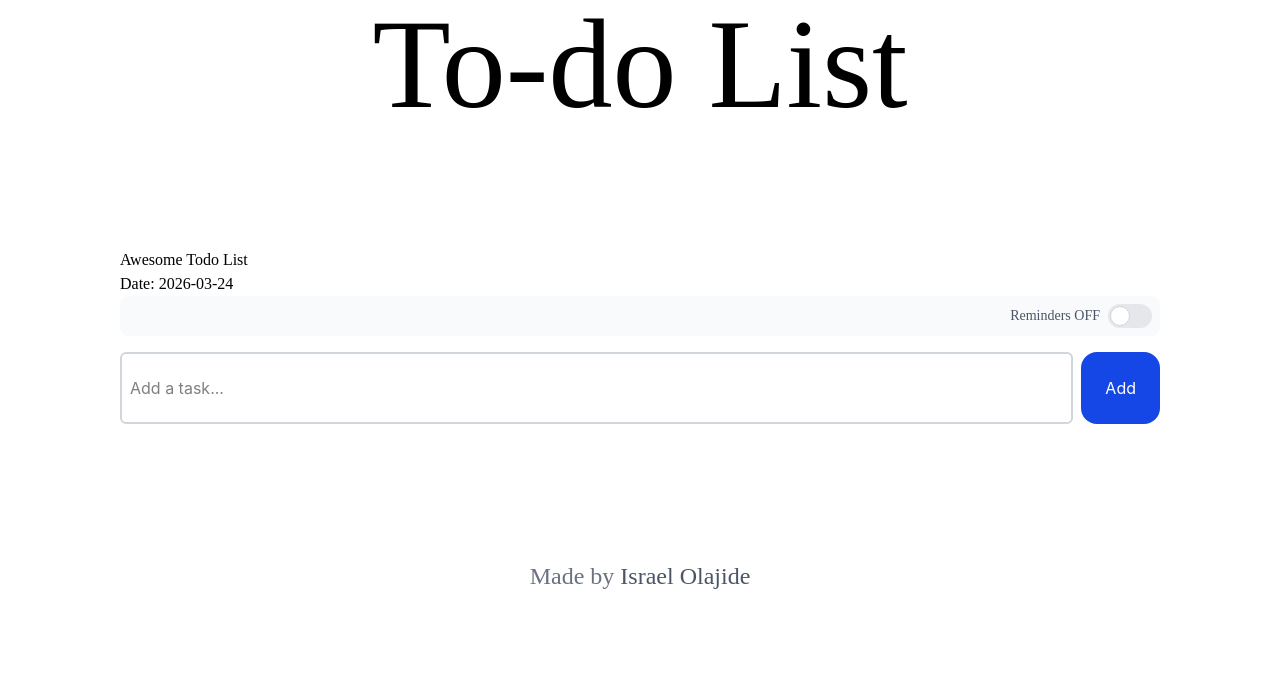
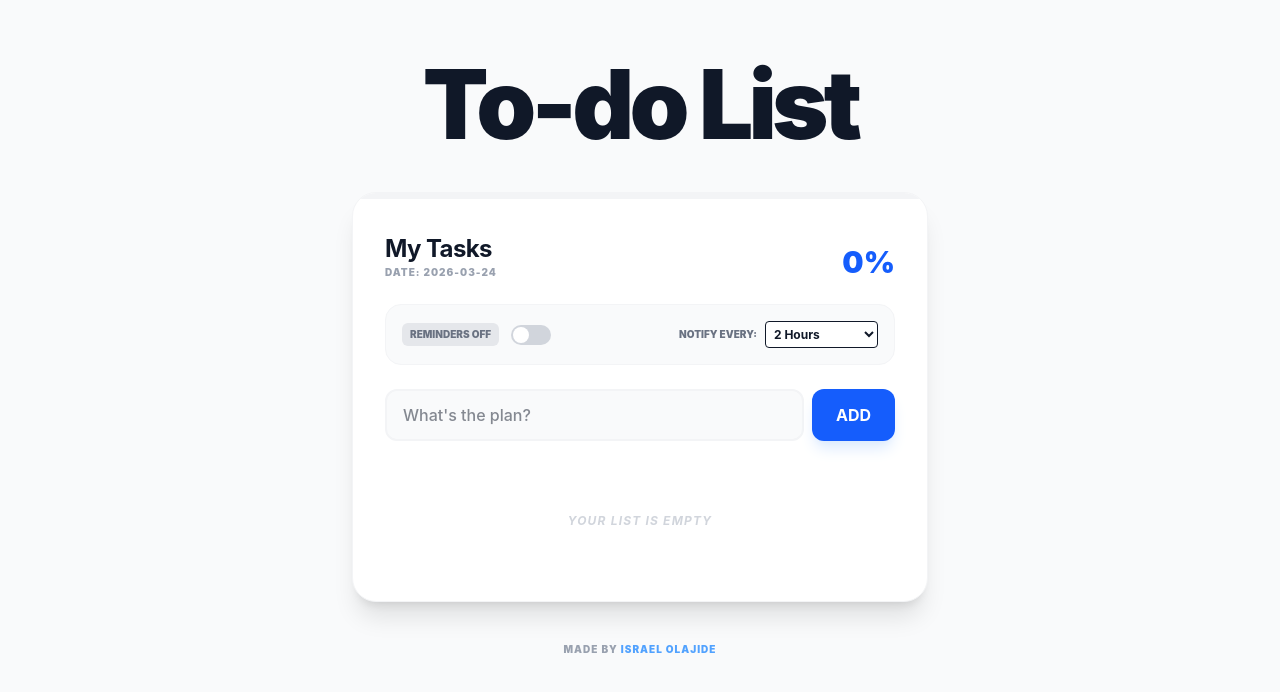
Before and after one commit to Israel122-lab/To-do, a React (Vite) app: page / in a window 1280 px wide. Shown: the top 692 px of the page. Built offline with nearby package versions, Linux system fonts and the light colour scheme.

Commit message:
updated functionalities

```diff
--- a/package.json
+++ b/package.json
@@ -11,6 +11,7 @@
   },
   "dependencies": {
     "@tailwindcss/vite": "^4.2.1",
+    "canvas-confetti": "^1.9.4",
     "react": "^19.2.0",
     "react-dom": "^19.2.0",
     "react-icons": "^5.6.0",
--- a/src/components/todo.jsx
+++ b/src/components/todo.jsx
@@ -1,67 +1,115 @@
 import { useState, useEffect } from 'react';
-import { MdDeleteForever } from "react-icons/md";
+import { MdDeleteForever, MdOutlineClearAll } from "react-icons/md";
 import { FaEdit } from "react-icons/fa";
+import confetti from 'canvas-confetti';
 
 function TodoApp() {
-  // 1. State for todos - initialized from localStorage
+  // --- 1. PERSISTENT STATES (Load from LocalStorage) ---
   const [todos, setTodos] = useState(() => {
     const saved = localStorage.getItem("my_todos");
     return saved ? JSON.parse(saved) : [];
   });
 
-  // 2. State for reminder toggle - initialized from localStorage
   const [remindersEnabled, setRemindersEnabled] = useState(() => {
     const saved = localStorage.getItem("reminders_active");
     return saved === "true";
   });
 
+  const [reminderTime, setReminderTime] = useState(() => {
+    const saved = localStorage.getItem("reminder_interval");
+    return saved ? parseFloat(saved) : 120;
+  });
+
+  // --- 2. UI & EDIT STATES ---
   const [inputValue, setInputValue] = useState("");
   const [editingId, setEditingId] = useState(null);
   const [editValue, setEditValue] = useState("");
 
-  // EFFECT: Save todos to localStorage whenever they change
+  // --- 3. CALCULATIONS (Progress Bar) ---
+  const totalTasks = todos.length;
+  const completedTasks = todos.filter(t => t.isCompleted).length;
+  const progressPercentage = totalTasks === 0 ? 0 : Math.round((completedTasks / totalTasks) * 100);
+
+  // --- 4. PERSISTENCE EFFECTS (Save to LocalStorage) ---
   useEffect(() => {
     localStorage.setItem("my_todos", JSON.stringify(todos));
   }, [todos]);
 
-  // EFFECT: Save reminder preference
   useEffect(() => {
     localStorage.setItem("reminders_active", remindersEnabled);
   }, [remindersEnabled]);
 
-  // EFFECT: Notification Logic (Checks every 10 minutes)
   useEffect(() => {
-    if (!remindersEnabled) return;
+    localStorage.setItem("reminder_interval", reminderTime);
+  }, [reminderTime]);
 
-    if (Notification.permission === "default") {
-      Notification.requestPermission();
+  // --- 5. CONFETTI TRIGGER ---
+  useEffect(() => {
+    if (progressPercentage === 100 && totalTasks > 0) {
+      confetti({
+        particleCount: 150,
+        spread: 70,
+        origin: { y: 0.6 },
+        colors: ['#2563eb', '#10b981', '#f59e0b']
+      });
     }
+  }, [progressPercentage, totalTasks]);
+
+  // --- 6. NOTIFICATION & SOUND LOGIC ---
+  useEffect(() => {
+    if (!remindersEnabled || !("Notification" in window) || Notification.permission !== "granted") return;
 
     const reminderInterval = setInterval(() => {
-      const incompleteTasks = todos.filter(todo => !todo.isCompleted);
+      const incomplete = todos.filter(t => !t.isCompleted);
+      if (incomplete.length > 0) {
+        // Play Sound
+        const audio = new Audio("https://assets.mixkit.co");
+        audio.play().catch(() => console.log("Sound blocked by browser"));
 
-      if (incompleteTasks.length > 0 && Notification.permission === "granted") {
+        // Show Notification
         new Notification("To-do Reminder", {
-          body: `You still have ${incompleteTasks.length} tasks to finish!`,
+          body: `You still have ${incomplete.length} tasks to finish!`,
           icon: "https://cdn-icons-png.flaticon.com"
         });
       }
-    }, 120 * 60 * 1000); // 10 minutes
+    }, reminderTime * 60 * 1000);
 
     return () => clearInterval(reminderInterval);
-  }, [todos, remindersEnabled]);
+  }, [todos, remindersEnabled, reminderTime]);
+
+  // --- 7. ACTION HANDLERS ---
+  const handleToggleReminders = () => {
+    if (!remindersEnabled) {
+      Notification.requestPermission().then(res => {
+        if (res === "granted") setRemindersEnabled(true);
+        else alert("Please enable notifications in your browser settings.");
+      });
+    } else {
+      setRemindersEnabled(false);
+    }
+  };
+
+  const addTodo = () => {
+    if (inputValue.trim() !== "") {
+      setTodos([...todos, { id: Date.now(), text: inputValue, isCompleted: false }]);
+      setInputValue("");
+    }
+  };
 
   const deleteTodo = (id) => {
-    const updated = todos.filter(todo => todo.id !== id);
-    setTodos(updated);
+    setTodos(todos.filter(todo => todo.id !== id));
+  };
+
+  const clearAll = () => {
+    if (window.confirm("Delete all tasks?")) {
+      setTodos([]);
+    }
   };
 
   const toggleComplete = (id) => {
-    const updated = todos.map(todo => {
-      if(todo.id === id) return {...todo, isCompleted: !todo.isCompleted};
-      return todo;
-    });
-    setTodos(updated);
+    setTodos(todos.map(todo =>
+      todo.id === id ? { ...todo, isCompleted: !todo.isCompleted } : todo
+    ));
   };
 
   const startEdit = (id) => {
@@ -71,93 +119,155 @@ function TodoApp() {
   };
 
   const saveEdit = () => {
-    const updated = todos.map(todo => {
-      if(todo.id === editingId) return {...todo, text: editValue};
-      return todo;
-    });
-    setTodos(updated);
+    setTodos(todos.map(todo =>
+      todo.id === editingId ? { ...todo, text: editValue } : todo
+    ));
     setEditingId(null);
     setEditValue("");
-  };
-
-  const addTodo = () => {
-    if (inputValue.trim() !== "") {
-      const newTodo = { id: Date.now(), text: inputValue, isCompleted: false };
-      setTodos([...todos, newTodo]);
-      setInputValue("");
-    }
   };
 
   const today = new Date().toLocaleDateString('en-CA');
 
   return (
-    <div className='group'>
-      <h1 className='text-center font-[cursive] text-9xl transition-all duration-1000 underline decoration-transparent decoration-wavy underline-offset-10 hover:decoration-black'>
+    <div className='min-h-screen bg-gray-50 p-4 font-sans text-gray-900'>
+      <h1 className='text-center text-5xl md:text-8xl font-black tracking-tighter mt-10 mb-4'>
         To-do List
       </h1>
 
-      <div className='m-20 bg-white p-10 rounded-2xl flex-2'>
-        <h1 className='font-[cursive]'>Awesome Todo List</h1>
-        <p className='font-[cursive]'>Date: {today}</p>
+      <div className='max-w-xl mx-auto my-10 bg-white p-6 md:p-8 rounded-3xl shadow-xl border border-gray-100 relative overflow-hidden'>
 
-        {/* Reminder Toggle UI */}
-        <div className="flex items-center justify-end gap-2 mb-4 p-2 bg-gray-50 rounded-lg">
-          <span className="font-[cursive] text-sm text-gray-600">
-            {remindersEnabled ? "Reminders ON" : "Reminders OFF"}
+        {/* PROGRESS BAR */}
+        <div className="absolute top-0 left-0 w-full h-1.5 bg-gray-100">
+          <div
+            className="h-full bg-blue-500 transition-all duration-700 ease-in-out"
+            style={{ width: `${progressPercentage}%` }}
+          ></div>
+        </div>
+
+        <div className="flex justify-between items-end mb-6 pt-2">
+          <div>
+            <h2 className='text-2xl font-bold tracking-tight'>My Tasks</h2>
+            <p className='text-[10px] font-black text-gray-400 uppercase tracking-widest'>Date: {today}</p>
+          </div>
+          <div className="text-right">
+            <span className="text-3xl font-black text-blue-600">{progressPercentage}%</span>
+          </div>
+        </div>
+
+        {/* SETTINGS PANEL */}
+        <div className="my-6 p-4 bg-gray-50 rounded-2xl flex items-center justify-between border border-gray-100">
+          <div className="flex items-center gap-3">
+            <span className={`text-[10px] font-black uppercase px-2 py-1 rounded-md ${remindersEnabled ? 'bg-blue-100 text-blue-700' : 'bg-gray-200 text-gray-500'}`}>
+              Reminders {remindersEnabled ? "ON" : "OFF"}
             </span>
             <label className="relative inline-flex items-center cursor-pointer">
               <input
                 type="checkbox"
                 className="sr-only peer"
                 checked={remindersEnabled}
-              onChange={() => setRemindersEnabled(!remindersEnabled)}
+                onChange={handleToggleReminders}
               />
-            <div className="w-11 h-6 bg-gray-200 peer-focus:outline-none rounded-full peer peer-checked:after:translate-x-full peer-checked:after:border-white after:content-[''] after:absolute after:top-0.5 after:left-0.5 after:bg-white after:border-gray-300 after:border after:rounded-full after:h-5 after:w-5 after:transition-all peer-checked:bg-blue-600"></div>
+              <div className="w-10 h-5 bg-gray-300 rounded-full peer peer-checked:bg-blue-600 peer-checked:after:translate-x-full after:content-[''] after:absolute after:top-[2px] after:left-[2px] after:bg-white after:rounded-full after:h-4 after:w-4 after:transition-all"></div>
             </label>
           </div>
 
-        <div className='flex gap-2 mb-4'>
+          <div className="flex items-center gap-2">
+            <label className="text-[10px] font-black text-gray-500 uppercase">Notify Every:</label>
+            <select
+              value={reminderTime}
+              onChange={(e) => setReminderTime(Number(e.target.value))}
+              className="text-xs font-bold p-1 rounded border outline-none bg-white cursor-pointer"
+            >
+              <option value="0.16">10 Secs (Test)</option>
+              <option value="60">1 Hour</option>
+              <option value="120">2 Hours</option>
+            </select>
+          </div>
+        </div>
+
+        {/* INPUT FIELD */}
+        <div className='flex gap-2 mb-8'>
           <input
             value={inputValue}
             onChange={(e) => setInputValue(e.target.value)}
-            placeholder="Add a task..."
-            className='border-2 border-gray-300 rounded-md w-full pl-2'
+            placeholder="What's the plan?"
+            className='border-2 border-gray-100 bg-gray-50 rounded-xl w-full px-4 py-3 outline-none focus:border-blue-500 transition-all font-medium'
+            onKeyDown={(e) => e.key === 'Enter' && addTodo()}
           />
-          <button onClick={addTodo} className='bg-blue-700 rounded-2xl text-white p-2 sm:p-6 cursor-pointer'>Add</button>
+          <button
+            onClick={addTodo}
+            className='bg-blue-600 rounded-xl text-white px-6 font-bold hover:bg-blue-700 shadow-lg shadow-blue-100 active:scale-95 transition-all cursor-pointer'
+          >
+            ADD
+          </button>
         </div>
 
-        <ul>
+        {/* TASK LIST */}
+        <ul className="space-y-3">
           {todos.map(todo => (
-            <li key={todo.id} className='flex justify-between mb-2'>
-              <div className='flex gap-2 items-center'>
-                <input type="checkbox" className='cursor-pointer' id={todo.id} checked={todo.isCompleted} onChange={() => toggleComplete(todo.id)} />
+            <li key={todo.id} className='flex justify-between items-center bg-white p-2 rounded-xl border border-transparent hover:border-gray-50 transition-colors'>
+              <div className='flex gap-4 items-center flex-1'>
+                <input
+                  type="checkbox"
+                  className='w-5 h-5 cursor-pointer accent-blue-600'
+                  checked={todo.isCompleted}
+                  onChange={() => toggleComplete(todo.id)}
+                />
                 {editingId === todo.id ? (
                   <input
                     value={editValue}
                     onChange={(e) => setEditValue(e.target.value)}
-                    className='border-2 border-gray-300 rounded-md pl-2 flex-1'
+                    className='border-b-2 border-blue-500 flex-1 outline-none text-lg font-medium'
+                    autoFocus
+                    onKeyDown={(e) => e.key === 'Enter' && saveEdit()}
                   />
                 ) : (
-                  <label htmlFor={todo.id} className={`font-[cursive] ${todo.isCompleted ? 'line-through opacity-50' : ''}`}>{todo.text}</label>
+                  <span className={`text-lg font-medium transition-all ${todo.isCompleted ? 'line-through text-gray-300' : 'text-gray-700'}`}>
+                    {todo.text}
+                  </span>
                 )}
               </div>
-              <div className='flex items-center'>
+
+              <div className='flex items-center gap-3 ml-4'>
                 {editingId === todo.id ? (
-                  <button onClick={saveEdit} className='text-green-600 cursor-pointer mr-2'>Save</button>
+                  <button
+                    onClick={saveEdit}
+                    className='text-blue-600 font-black text-xs px-2 cursor-pointer hover:bg-blue-50 py-1 rounded'
+                  >
+                    SAVE
+                  </button>
                 ) : (
-                  <FaEdit onClick={() => startEdit(todo.id)} className='text-green-600 size-7 cursor-pointer mr-2' />
+                  <FaEdit
+                    onClick={() => startEdit(todo.id)}
+                    className='text-green-600 size-5 cursor-pointer hover:scale-110 transition-transform'
+                  />
                 )}
-                <MdDeleteForever onClick={() => deleteTodo(todo.id)} className='text-red-600 size-7 cursor-pointer'/>
+                <MdDeleteForever
+                  onClick={() => deleteTodo(todo.id)}
+                  className='text-red-600 size-6 cursor-pointer hover:scale-110 transition-transform'
+                />
               </div>
             </li>
           ))}
         </ul>
+
+        {/* CLEAR ALL BUTTON */}
+        {totalTasks > 0 ? (
+          <button
+            onClick={clearAll}
+            className="mt-8 w-full flex items-center justify-center gap-2 text-[10px] font-black uppercase text-red-400 hover:text-red-600 transition-colors cursor-pointer tracking-widest border-t border-gray-50 pt-4"
+          >
+            <MdOutlineClearAll size={18} /> Clear All Tasks
+          </button>
+        ) : (
+          <div className="text-center py-10">
+            <p className="text-gray-300 font-bold uppercase tracking-widest text-xs italic">Your list is empty</p>
+          </div>
+        )}
       </div>
 
-      <footer>
-        <p className='text-center font-[cursive] text-2xl text-gray-500'>
-          Made by <a href="https://github.com/Israel122-lab" target="_blank" rel="noopener noreferrer" className='text-gray-600 hover:underline'>Israel Olajide</a>
-        </p>
+      <footer className="mt-auto text-center text-[10px] font-black text-gray-400 pb-10 uppercase tracking-widest">
+        Made by <a href="https://github.com" target="_blank" rel="noopener noreferrer" className='text-blue-400 hover:underline'>Israel Olajide</a>
       </footer>
     </div>
   );
```
Also changed, not shown: 1 other file (tests, documents, lock files or other folders). Lines whose indentation alone changed are shown as unchanged.
